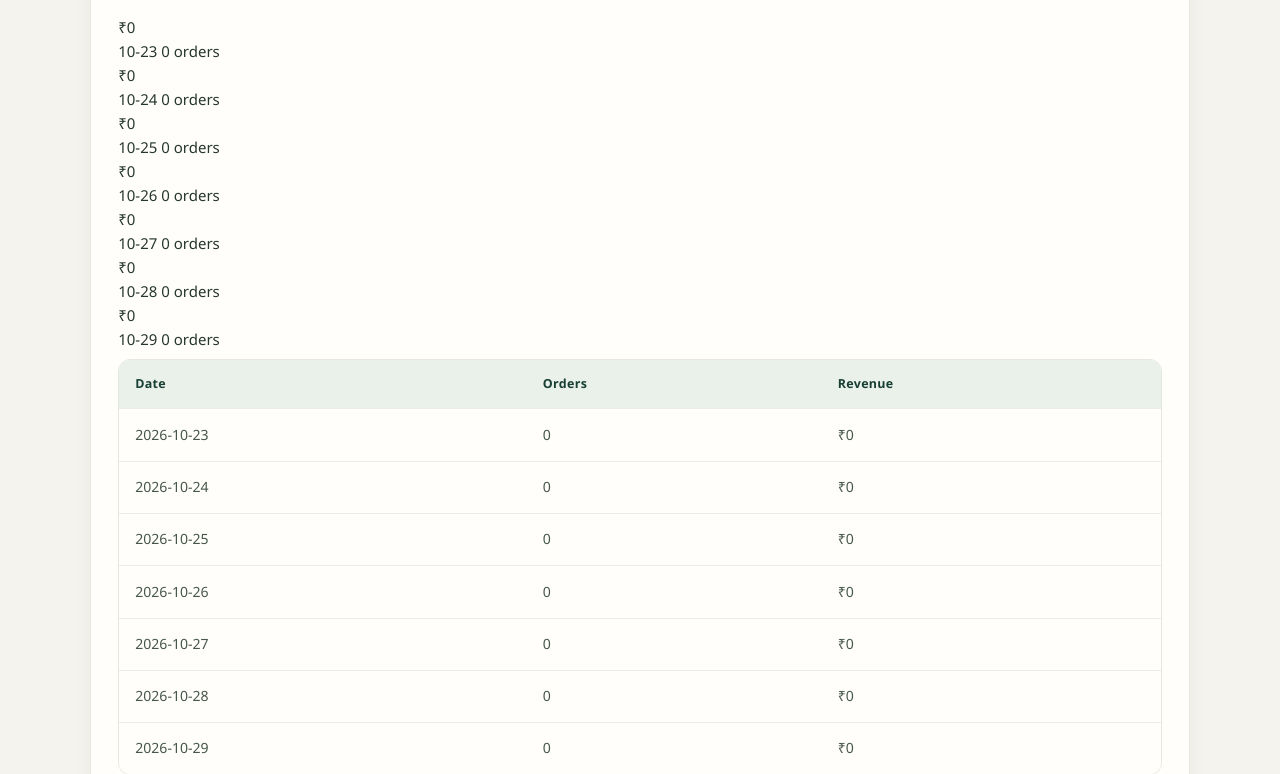
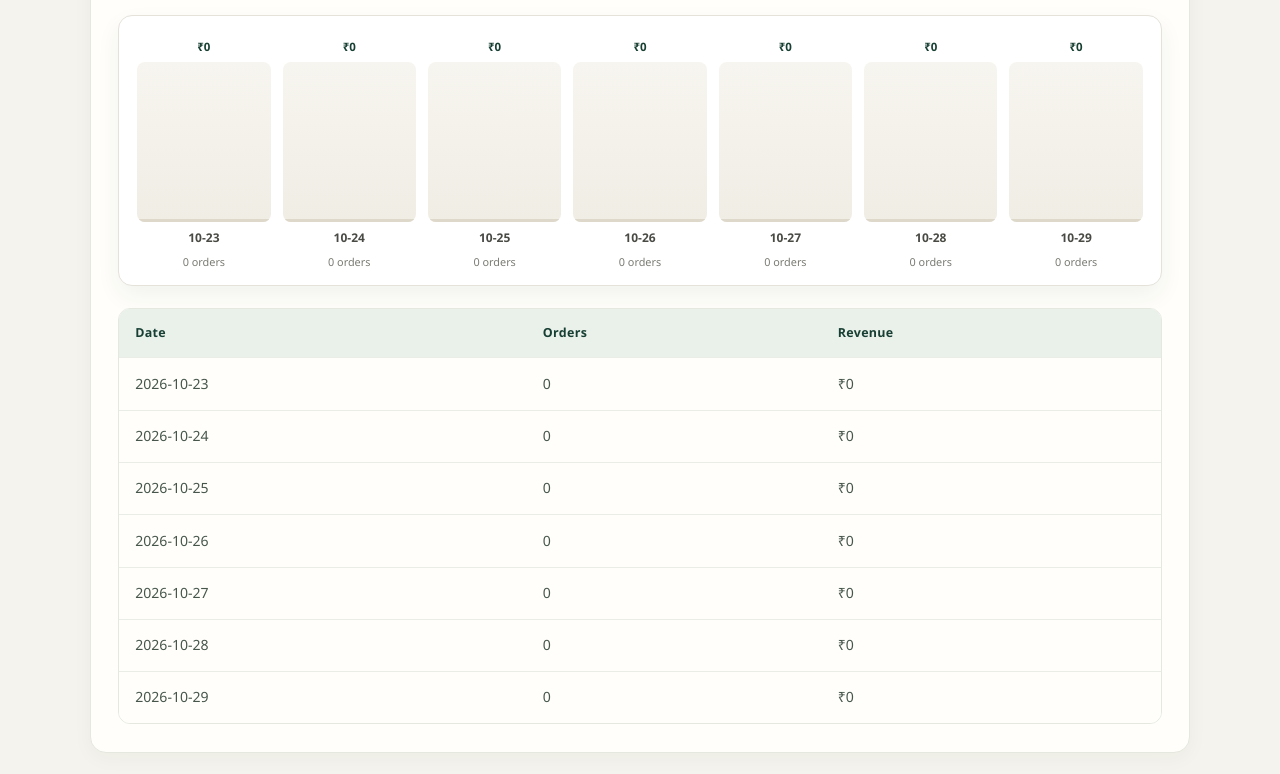
Before and after one commit to JamesReddy19/PageTurnerBooks, a Flask app: page /admin/ in a window 1280 px wide. Shown: the part 2286-3060 px from the top of the page. Run offline with Flask 3, Linux system fonts and the light colour scheme; the visitor is signed in with stand-in values (Sample User, id 1); data comes from the database, SQL or seed files in the repository; data that the repository does not hold is empty.

Commit message:
Edit templates/admin.html

```diff
--- a/templates/admin.html
+++ b/templates/admin.html
@@ -966,6 +966,86 @@
 }
 
 /* --------------------------------
+   11. Seven-day sales bar chart (CSS only, Requirement 56)
+   Plain HTML boxes sized with percentage heights. No JavaScript and
+   no chart library are used to render this chart.
+--------------------------------- */
+
+.admin-dashboard .sales-bar-chart {
+    display: grid;
+    grid-auto-flow: column;
+    grid-auto-columns: 1fr;
+    gap: 12px;
+    align-items: end;
+    padding: 22px 18px 14px;
+    margin-bottom: 22px;
+    background: #ffffff;
+    border: 1px solid #e5e2da;
+    border-radius: 14px;
+    box-shadow: 0 10px 24px rgba(24, 63, 51, 0.06);
+    overflow-x: auto;
+}
+
+.admin-dashboard .sales-bar-column {
+    display: flex;
+    flex-direction: column;
+    align-items: center;
+    gap: 6px;
+    min-width: 46px;
+}
+
+.admin-dashboard .sales-bar-track {
+    display: flex;
+    align-items: flex-end;
+    width: 100%;
+    height: 160px;
+    background: linear-gradient(180deg, #f7f5ef 0%, #efede4 100%);
+    border-radius: 8px;
+    overflow: hidden;
+}
+
+.admin-dashboard .sales-bar-fill {
+    width: 100%;
+    min-height: 3px;
+    border-radius: 8px 8px 0 0;
+    background: linear-gradient(180deg, var(--admin-green) 0%, var(--admin-forest) 100%);
+}
+
+.admin-dashboard .sales-bar-fill.is-empty {
+    background: #ddd8ca;
+}
+
+.admin-dashboard .sales-bar-amount {
+    font-size: 0.72rem;
+    font-weight: 600;
+    color: var(--admin-forest);
+    white-space: nowrap;
+}
+
+.admin-dashboard .sales-bar-day {
+    font-size: 0.75rem;
+    font-weight: 600;
+    color: #4a4a45;
+}
+
+.admin-dashboard .sales-bar-orders {
+    font-size: 0.68rem;
+    color: #7b7b74;
+    white-space: nowrap;
+}
+
+@media (max-width: 640px) {
+    .admin-dashboard .sales-bar-track {
+        height: 120px;
+    }
+
+    .admin-dashboard .sales-bar-chart {
+        gap: 8px;
+        padding: 16px 12px 12px;
+    }
+}
+
+/* --------------------------------
    12. Reduced motion accessibility
 --------------------------------- */
 
```
